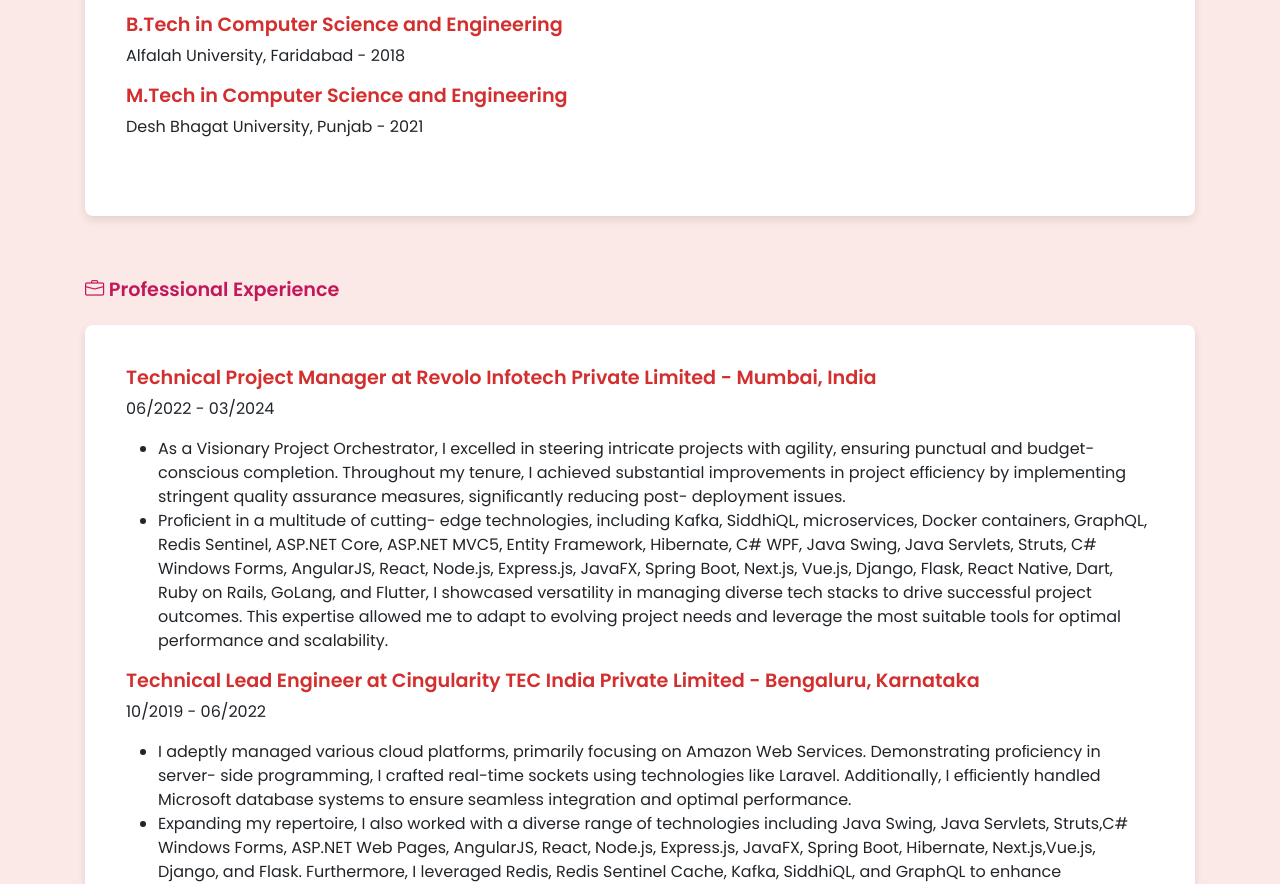
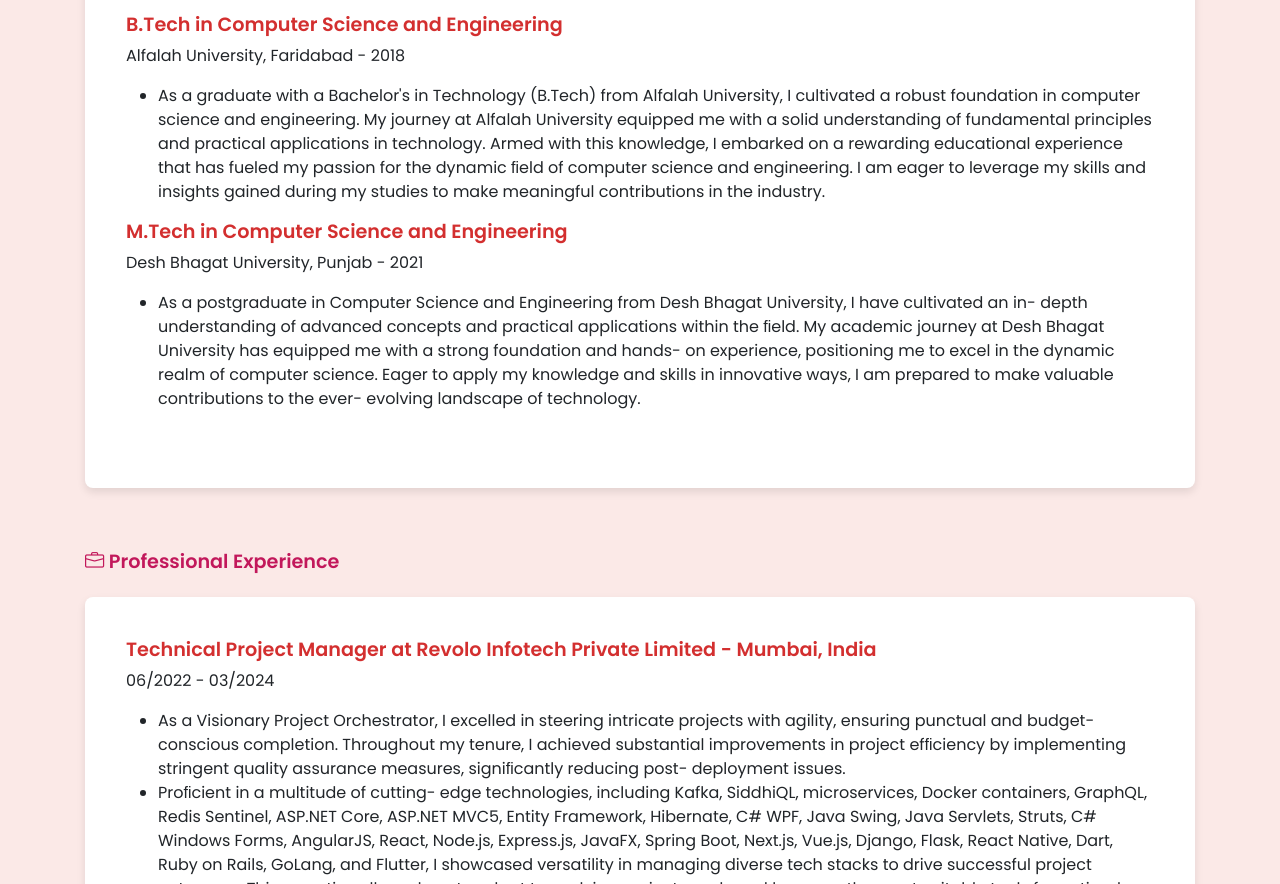
Before and after one commit to waseeldev/MY-CV-Website, a plain HTML site: page index.html in a window 1280 px wide. Shown: the part 1456-2340 px from the top of the page. Drawn offline with nearby package versions, Linux system fonts and the light colour scheme.

Commit message:
Update index.html

```diff
--- a/index.html
+++ b/index.html
@@ -283,8 +283,23 @@ Higher Secondary School, I established a strong academic foundation in diverse
                         </ul>
                         <h5>B.Tech in Computer Science and Engineering</h5>
                         <p>Alfalah University, Faridabad - 2018</p>
+                        <ul>
+                            <li>
+                                As a graduate with a Bachelor's in Technology (B.Tech) from Alfalah University, I cultivated a robust foundation in
+computer science and engineering. My journey at Alfalah University equipped me with a solid understanding of
+fundamental principles and practical applications in technology. Armed with this knowledge, I embarked on a rewarding educational experience that has fueled my passion for the dynamic ﬁeld of computer science and engineering. I am
+eager to leverage my skills and insights gained during my studies to make meaningful contributions in the industry.
+                            </li>
+                        </ul>
                         <h5>M.Tech in Computer Science and Engineering</h5>
                         <p>Desh Bhagat University, Punjab - 2021</p>
+                        <ul>
+                            <li>
+                                As a postgraduate in Computer Science and Engineering from Desh Bhagat University, I have cultivated an in- depth
+understanding of advanced concepts and practical applications within the ﬁeld. My academic journey at Desh Bhagat
+University has equipped me with a strong foundation and hands- on experience, positioning me to excel in the dynamic realm of computer science. Eager to apply my knowledge and skills in innovative ways, I am prepared to make valuable contributions to the ever- evolving landscape of technology.
+                            </li>
+                        </ul>
                     </div>
                 </div>
             </div>
```
